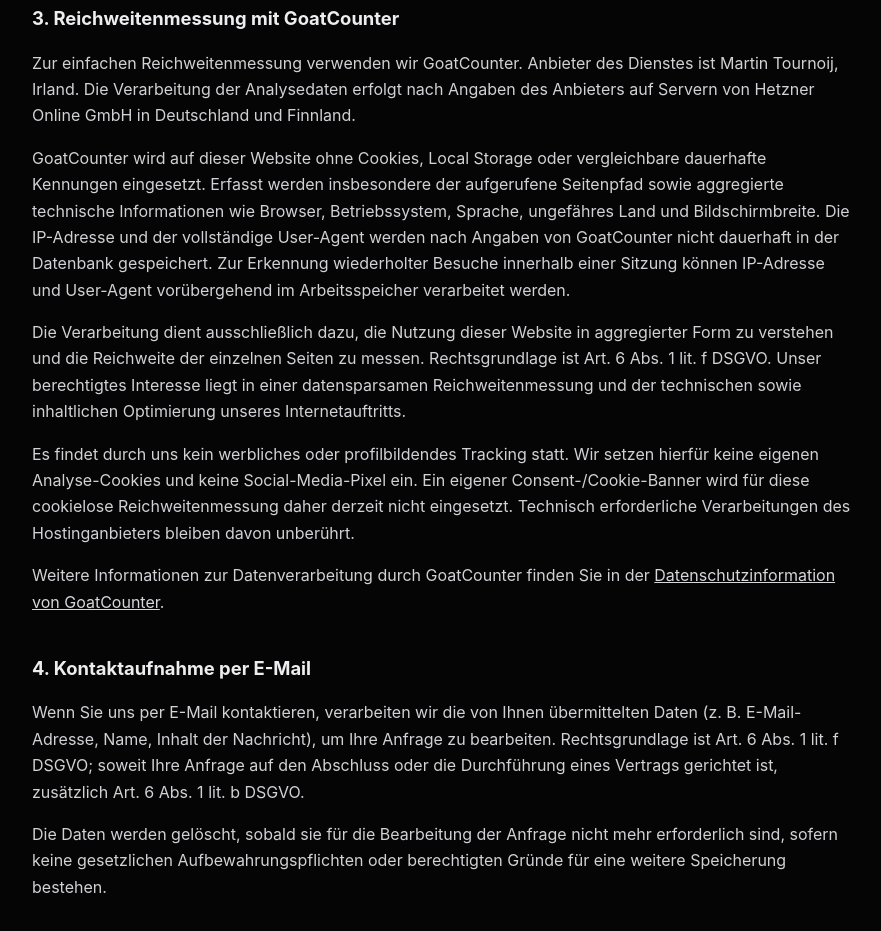
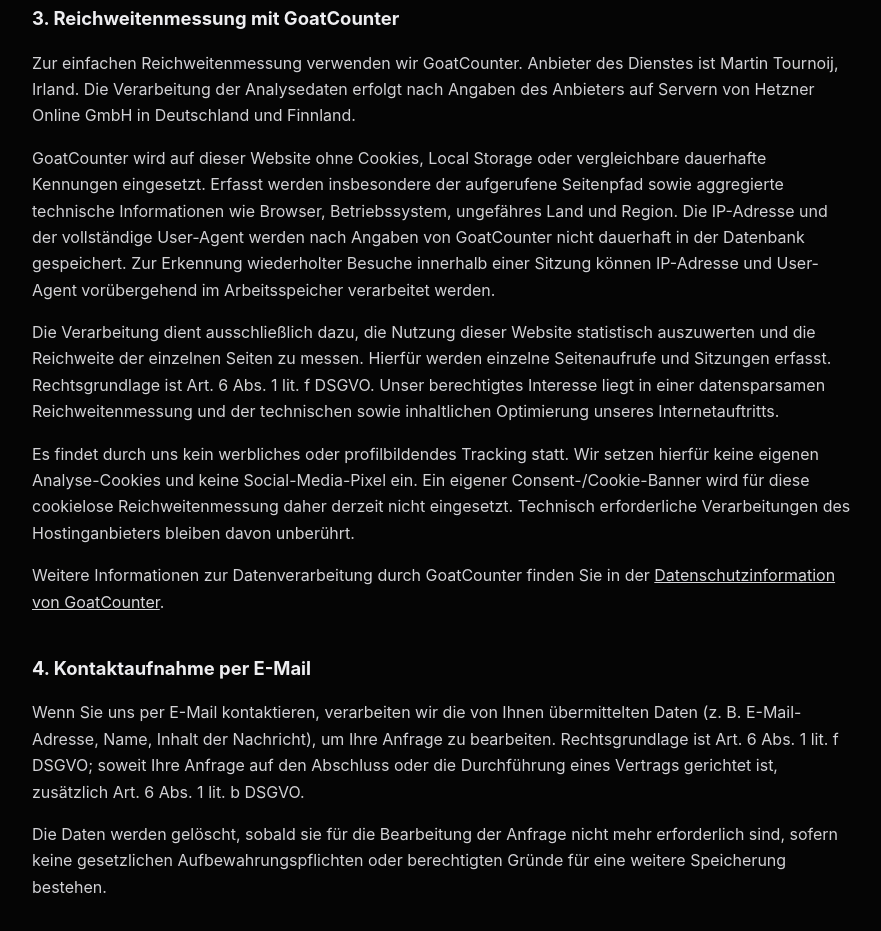
Before and after one commit to KERNHALL/kernhall-site, a plain HTML site: page datenschutz.html in a window 1280 px wide. Shown: the part 862-1793 px from the top of the page, without its empty margins (198-1079 px from the left). Drawn offline with Linux system fonts and the light colour scheme.

Commit message:
Datenschutzerklärung: GoatCounter-Einstellungen präzisieren

```diff
--- a/datenschutz.html
+++ b/datenschutz.html
@@ -181,7 +181,7 @@ auf Servern von Hetzner Online GmbH in Deutschland und Finnland.
 GoatCounter wird auf dieser Website ohne Cookies, Local Storage oder
 vergleichbare dauerhafte Kennungen eingesetzt. Erfasst werden insbesondere
 der aufgerufene Seitenpfad sowie aggregierte technische Informationen
-wie Browser, Betriebssystem, Sprache, ungefähres Land und Bildschirmbreite.
+wie Browser, Betriebssystem, ungefähres Land und Region.
 Die IP-Adresse und der vollständige User-Agent werden nach Angaben von
 GoatCounter nicht dauerhaft in der Datenbank gespeichert. Zur Erkennung
 wiederholter Besuche innerhalb einer Sitzung können IP-Adresse und User-Agent
@@ -190,8 +190,8 @@ vorübergehend im Arbeitsspeicher verarbeitet werden.
 
 <p>
 Die Verarbeitung dient ausschließlich dazu, die Nutzung dieser Website
-in aggregierter Form zu verstehen und die Reichweite der einzelnen Seiten
-zu messen. Rechtsgrundlage ist Art. 6 Abs. 1 lit. f DSGVO.
+statistisch auszuwerten und die Reichweite der einzelnen Seiten zu messen.
+Hierfür werden einzelne Seitenaufrufe und Sitzungen erfasst. Rechtsgrundlage ist Art. 6 Abs. 1 lit. f DSGVO.
 Unser berechtigtes Interesse liegt in einer datensparsamen Reichweitenmessung
 und der technischen sowie inhaltlichen Optimierung unseres Internetauftritts.
 </p>
```
